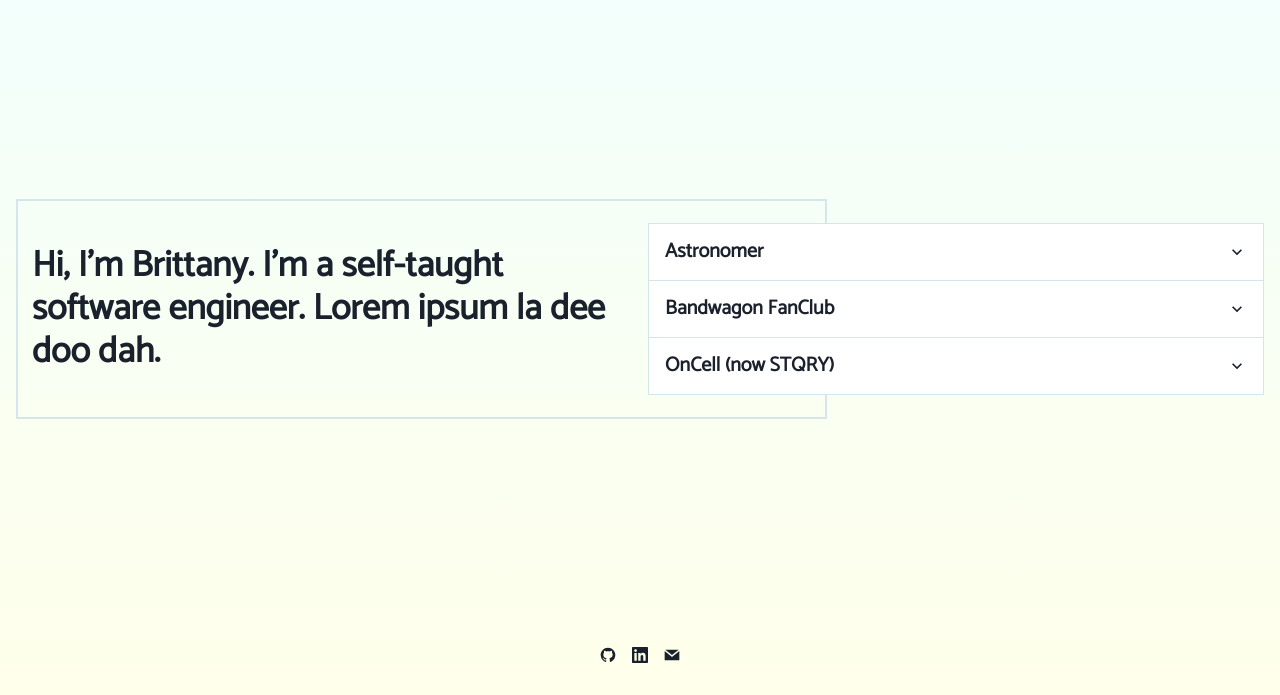
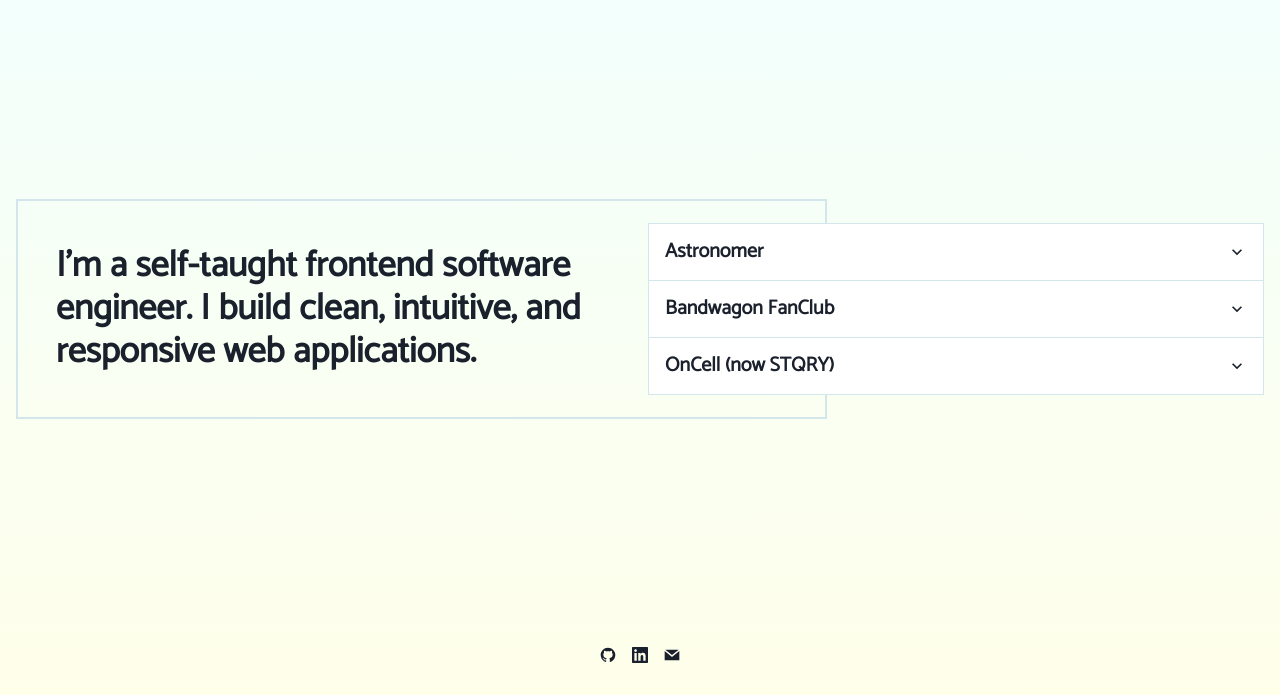
Before and after one commit to brittanyleigh/22-portfolio, a Gatsby site: page / in a window 1280 px wide. Shown: the part 105-800 px from the top of the page. Built offline with nearby package versions, Linux system fonts and the light colour scheme; Gatsby itself is replaced by a stand-in of ours.

Commit message:
update heading

```diff
--- a/src/components/Employment/Intro.js
+++ b/src/components/Employment/Intro.js
@@ -4,9 +4,9 @@ import { Box, Heading } from "@chakra-ui/react";
 function Intro() {
   return (
     <Box p={4} w="100%" zIndex={1}>
-      <Heading>
-        Hi, I'm Brittany. I'm a self-taught software engineer. Lorem ipsum la
-        dee doo dah.
+      <Heading px={6}>
+        I'm a self-taught frontend software engineer. I build clean, intuitive,
+        and responsive web applications.
       </Heading>
     </Box>
   );
```
